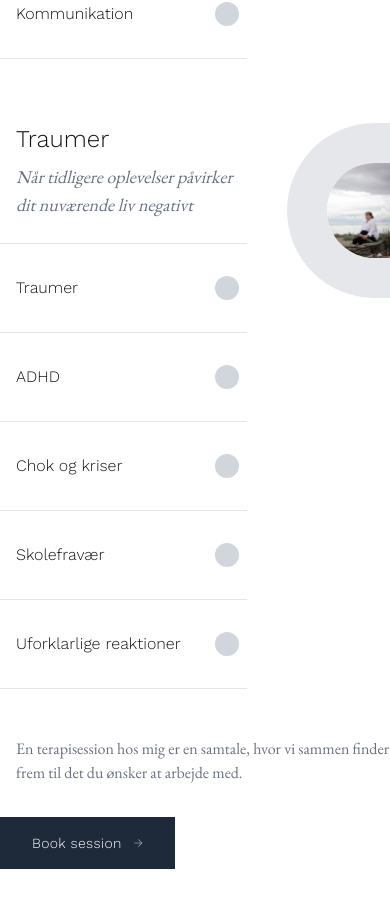
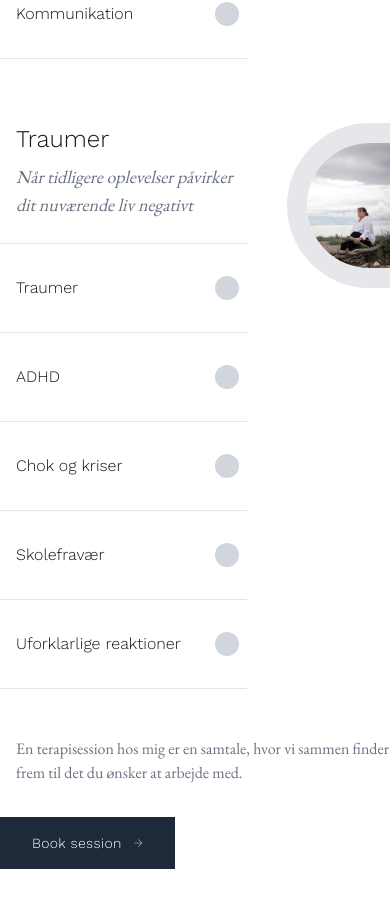
Before and after one commit to oscarlund121/susanterapi, a Next.js app: page / in a window 390 px wide. Shown: the part 4939-5846 px from the top of the page. Built offline with nearby package versions, Linux system fonts and the light colour scheme.

Commit message:
Adjusts border styles for responsive design
Updates the component to use smaller border sizes on non-medium devices, enhancing the visual layout for smaller screen sizes. Maintains larger borders for medium and larger screens.

```diff
--- a/src/app/components/forside/hjaelpe-med/HjaelpeMedTabs.jsx
+++ b/src/app/components/forside/hjaelpe-med/HjaelpeMedTabs.jsx
@@ -282,7 +282,7 @@ const HjaelpeMedTabs = () => {
                     alt="Om mig"
                     width={400}
                     height={500}
-                    className="object-cover rounded-l-full border-t-40 border-b-40 border-l-40 border-gray-200 block "
+                    className="object-cover rounded-l-full md:border-t-40 md:border-b-40 md:border-l-40 border-t-20 border-b-20 border-l-20 border-gray-200 block "
                   />
                 </div>
               </div>
```
